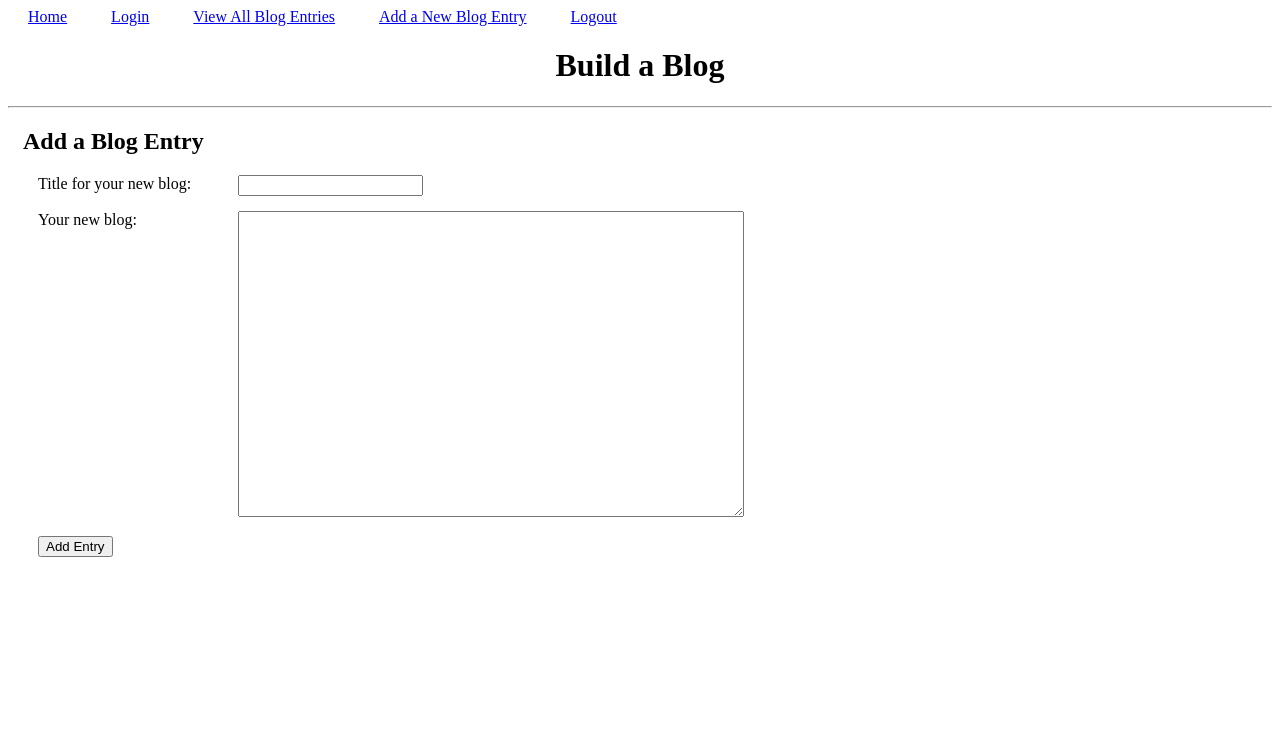
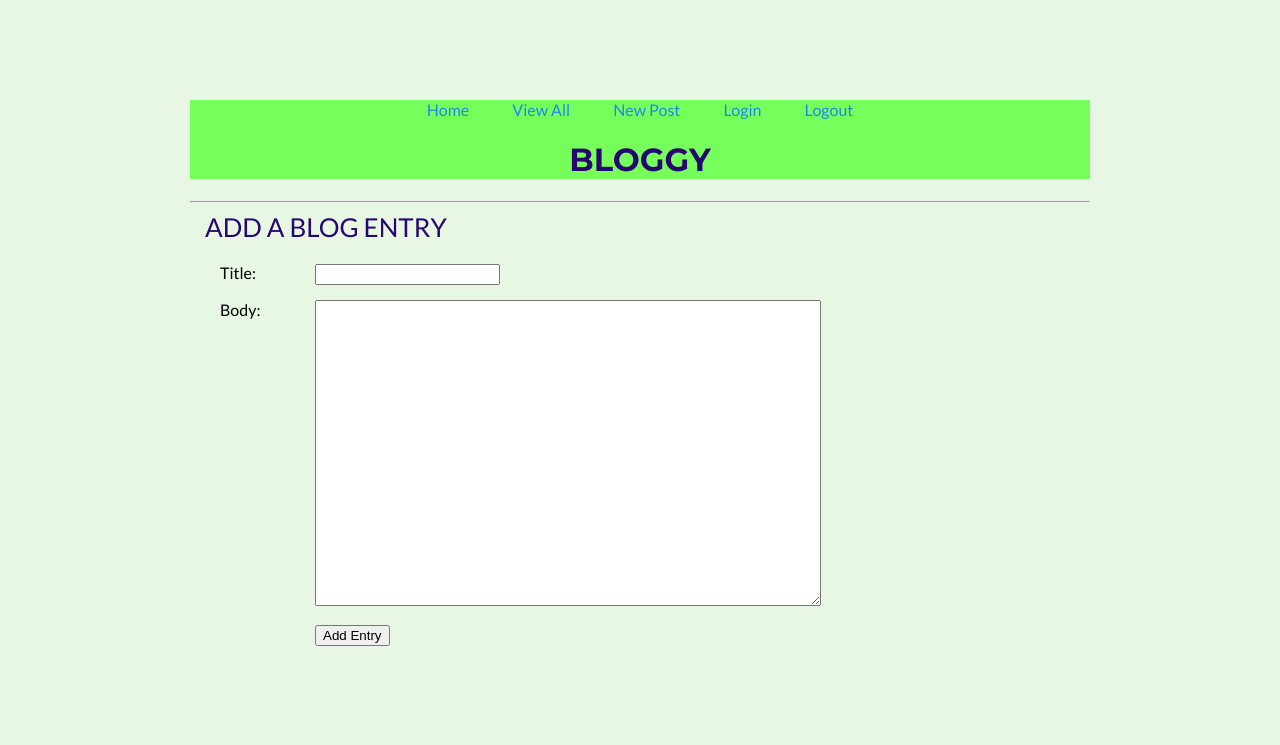
Before and after one commit to becca972/blogz, a Flask app: page /newpost in a window 1280 px wide. Shown: the top 745 px of the page. Run offline with Flask 2, Linux system fonts and the light colour scheme; the visitor is signed in with stand-in values (Sample User, id 1).

Commit message:
Updated CSS

```diff
--- a/main.py
+++ b/main.py
@@ -48,7 +48,7 @@ def empty(value):
 
 @app.before_request
 def require_login():
-    allowed_routes = ['login', 'signup', 'list_blogs', 'index']
+    allowed_routes = ['login', 'signup', 'list_blogs', 'index', 'static']
     if request.endpoint not in allowed_routes and 'username' not in session:
         return redirect('/login')
 
--- a/static/styles/style.css
+++ b/static/styles/style.css
@@ -23,10 +23,65 @@ textarea {
 .grid {
     display: grid;
     grid-gap: 15px 15px;
-    grid-template-columns: 185px 520px auto;
+    grid-template-columns: 80px 520px auto;
     grid-template-rows: auto auto;
 }
 
 .grid-item {
     justify-self: start;
 }
+
+.body {
+    padding: 10px;
+}
+
+.author {
+    font-style: italic;
+    font-size: small;
+}
+
+header {
+    background-color: #76ff5b;
+    width: 900px;
+    margin: 0 auto;
+    text-align: center;
+}
+
+body {
+  background-color: rgb(231, 247, 228);
+  font-family: 'Lato', sans-serif;
+  width: 900px;
+  margin: 0 auto;
+  padding: 100px;
+}
+
+h1 {
+  color: rgb(38, 6, 112);
+  font-family: 'Montserrat', sans-serif;
+  font-size: 32px;
+  font-weight: 700;
+  text-transform: uppercase;
+}
+
+h2 {
+  color: rgb(38, 6, 112);
+  font-family: 'Lato', sans-serif;
+  font-size: 26px;
+  font-weight: 400;
+  margin: 0 auto 20px auto;
+  text-transform: uppercase;
+}
+
+h3 {
+  color: #333;
+  font-family: 'Montserrat', sans-serif;
+  font-size: 20px;
+  text-align: left;
+  font-weight: 700;
+  }
+
+
+a {
+  text-decoration: none;
+  color: #1b87ec
+}
--- a/templates/base.html
+++ b/templates/base.html
@@ -3,14 +3,21 @@
     <head>
         <title>{{title}}</title>
         <link rel="stylesheet" type="text/css" href="{{ url_for('static', filename='styles/style.css')}}">
+        <link href="https://fonts.googleapis.com/css?family=Lato:400,900|Montserrat:400,700" rel="stylesheet">
     </head>
 <body>
 
+    <header>
+
         <span><a class="nav" href="/">Home</a></span>
+        <span><a class="nav" href="/blog">View All</a></span>
+        <span><a class="nav" href="/newpost">New Post</a></span>
         <span><a class="nav" href="/login">Login</a></span>
-    <span><a class="nav" href="/blog">View All Blog Entries</a></span>
-    <span><a class="nav" href="/newpost">Add a New Blog Entry</a></span>
         <span><a class="nav" href="/logout">Logout</a></span>
+
+        <h1>Bloggy</h1>
+
+    </header>
 
     {% with messages = get_flashed_messages() %}
     <ul>
@@ -20,7 +27,6 @@
     </ul>
     {% endwith %}
 
-    <header><h1>Build a Blog</h1></header>
     <hr />
 
 
--- a/templates/blog.html
+++ b/templates/blog.html
@@ -7,9 +7,9 @@
 
     {% else %}
         {% for entry in entries %}
-            <h2><a name='id' href="./blog?id={{entry.id}}">{{entry.title}}</a></h2>
-            <div>{{entry.body}}</div>
-            <div>Written by <a name='userid' href="./blog?userid={{entry.owner_id}}">{{entry.owner.username}}</a></div>
+            <h3><a name='id' href="./blog?id={{entry.id}}">{{entry.title}}</a></h3>
+            <div class="body">{{entry.body}}</div>
+            <div class="author">Written by <a name='userid' href="./blog?userid={{entry.owner_id}}">{{entry.owner.username}}</a></div>
             <hr />
         {% endfor %}
 
--- a/templates/index.html
+++ b/templates/index.html
@@ -2,14 +2,14 @@
 {% extends "base.html" %}
 
 {% block content %}
-
+<h2>Bloggy Users</h2>
 {% if users|length == 0 %}
-<p>No users yet</p>
+<div>No users yet</div>
 
 {% else %}
     {% for user in users %}
 
-        <h2><a name='userid' href="./blog?userid={{user.id}}">{{user.username}}</a></h2>
+        <h3><a name='userid' href="./blog?userid={{user.id}}">{{user.username}}</a></h3>
 
     {% endfor %}
 
--- a/templates/login.html
+++ b/templates/login.html
@@ -2,7 +2,7 @@
 {% extends "base.html" %}
 
 {% block content %}
-<h1>Log in to your Blog</h1>
+<h2>Log in to your Blog</h2>
 <p>If you don't have an account, you may <a href="/signup">create</a> one.</p>
 <form action="/login" method="post">
     <table>
--- a/templates/newpost.html
+++ b/templates/newpost.html
@@ -6,7 +6,7 @@
         <div class="grid">
             <div class="grid-item">
                 <label for='title'>
-                    Title for your new blog:
+                    Title:
                 </label>
             </div>
             <div class="grid-item">
@@ -16,13 +16,16 @@
                 {{title_error}}
             </div>
             <div class="grid-item">
-                Your new blog:
+                Body:
             </div>
             <div class="grid-item">
                 <textarea name='body' value='{{blog_body}}'></textarea>
             </div>
             <div class="grid-item error">
                 {{body_error}}
+            </div>
+            <div class="grid-item">
+
             </div>
             <div class="grid-item">
                 <input type="submit" value='Add Entry' />
--- a/templates/signup.html
+++ b/templates/signup.html
@@ -1,7 +1,7 @@
 {% extends "base.html" %}
 
 {% block content %}
-<h1>Sign Up to Start Writing Your Blog</h1>
+<h2>Sign Up to Start Writing Your Blog</h2>
 <form action="/signup" method="post">
     <table>
         <tr>
```
Also changed, not shown: templates/entry.html (+3 -6 lines). Lines whose indentation alone changed are shown as unchanged.
